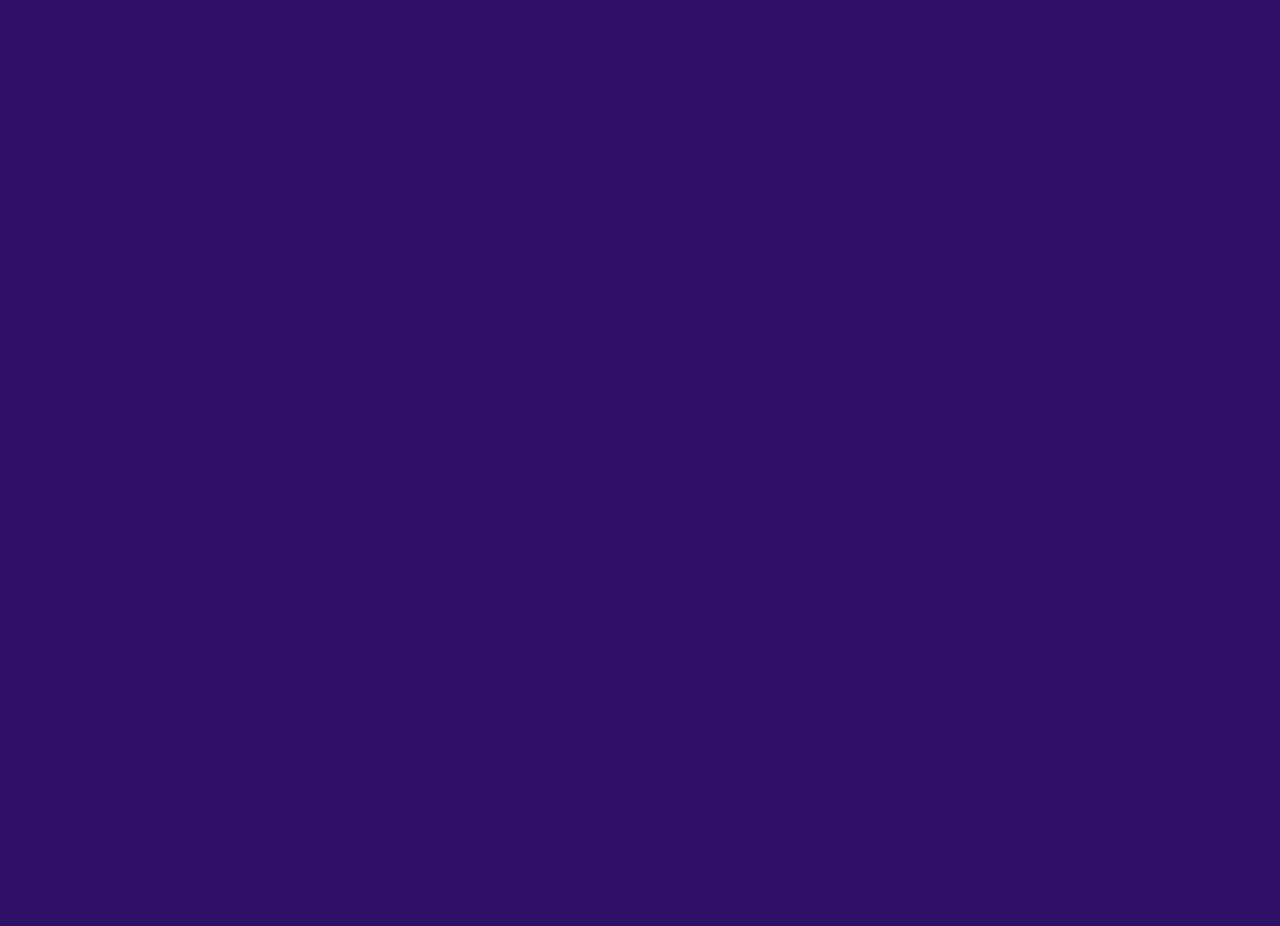
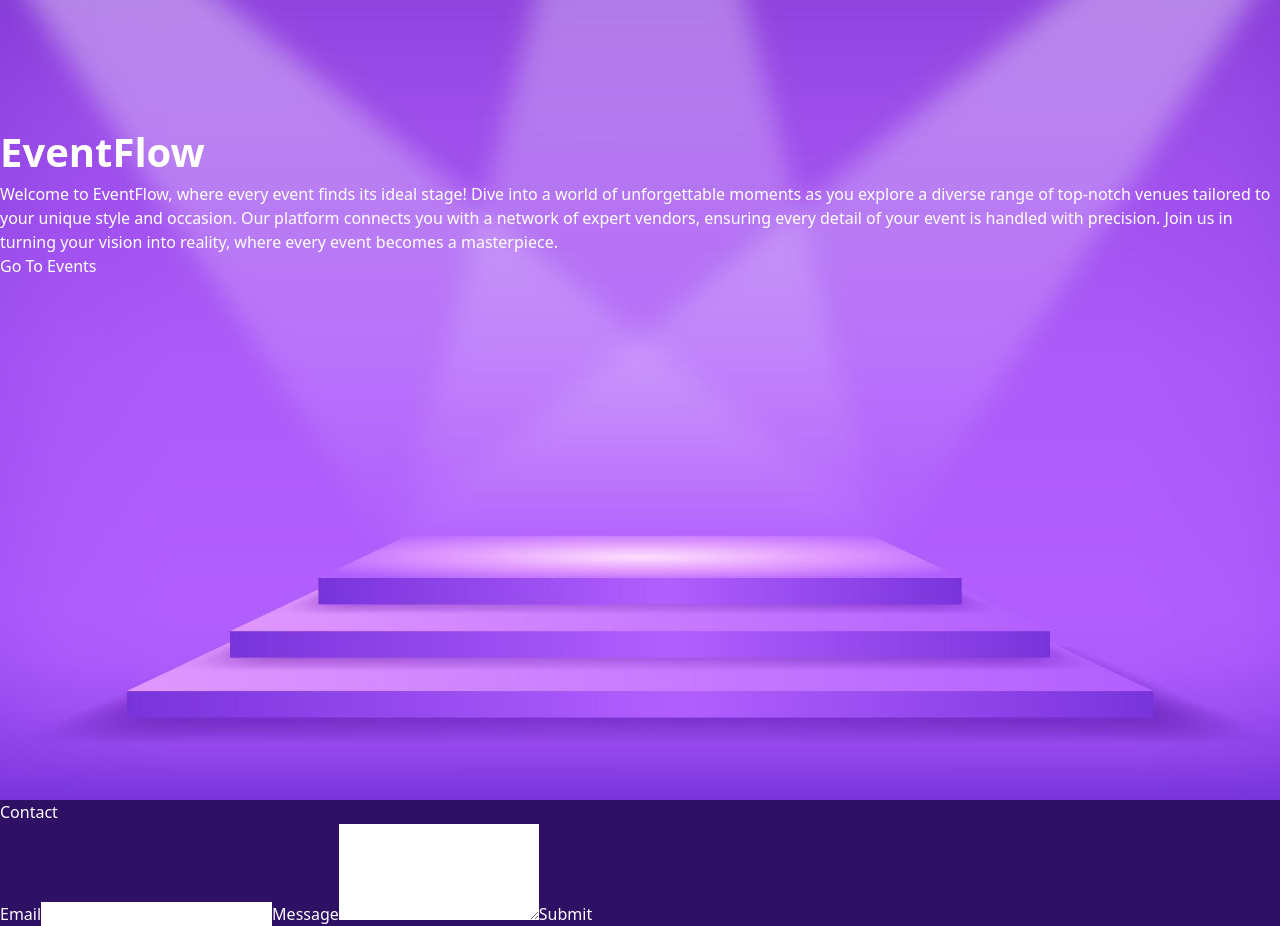
Before and after one commit to Inigojeevan/EventFlow, a Next.js app: page / in a window 1280 px wide. Shown: the part 600-1526 px from the top of the page. Before the commit the page ends 800 px from the top, so only its background shows below. Built offline with nearby package versions, Linux system fonts and the light colour scheme.

Commit message:
style: updated home page layout

```diff
--- a/components/layouts/DashboardLayout.tsx
+++ b/components/layouts/DashboardLayout.tsx
@@ -9,7 +9,7 @@ const DashboardLayout = (props: { children: ReactNode }) => {
   return (
     <div className="w-screen h-[90vh] flex flex-col">
       <div className="mt-3 p-5 flex flex-row">
-        <p className="text-white text-3xl font-semibold ml-16">Overview</p>
+        <p className="text-white text-3xl font-semibold ml-14">Overview</p>
         <p className="text-white text-2xl font-semibold ml-auto mr-10">{currentDate}</p>
       </div>
       <div className="flex flex-row pr-5">
--- a/pages/admin/events/index.tsx
+++ b/pages/admin/events/index.tsx
@@ -23,6 +23,7 @@ const AdminEventsPage = ({ events }: { events: AdminEvent[] }) => {
     "Id",
     "Title",
     "Genre",
+    "Description",
     "Host",
     "Event_Date",
     "Event_Time",
--- a/pages/api/admin/events/index.ts
+++ b/pages/api/admin/events/index.ts
@@ -19,7 +19,7 @@ export const events: AdminEvent[] = [
     Title: "Event 2",
     Genre: "Technical",
     Image: "/images/technical.jpg",
-    Description: "This is a description",
+    Description: "This is a description detail",
     Host: "This is a host detail",
     Event_Date: "This is a event date",
     Event_Time: "This is a event time",
--- a/pages/events/index.tsx
+++ b/pages/events/index.tsx
@@ -6,7 +6,7 @@ const EventsPage = () => {
       id: 1,
       title: "Event 1",
       genre: "Comedy",
-      image: "/images/comedy.jpg", //this would be changed by the host while adding events
+      image: "/images/comedy.jpg",
     },
     {
       id: 2,
@@ -30,9 +30,9 @@ const EventsPage = () => {
 
   return (
     <div className="flex justify-center">
-      <div className="mt-20 p-8 flex items-center flex-col">
+      <div className="mt-20 p-8 flex items-center flex-col sm:w-full">
         <h1 className="text-white">All Events</h1>
-        <div className="mt-12 grid grid-cols-4 gap-5">
+        <div className="mt-12 grid grid-cols-1 sm:grid-cols-2 lg:grid-cols-4 gap-7">
           {events.map(event => (
             <Event eventId={event.id} title={event.title} genre={event.genre} image={event.image} key={event.id} />
           ))}
--- a/pages/index.tsx
+++ b/pages/index.tsx
@@ -1,8 +1,72 @@
+import Link from "next/link";
+import styles from "../styles/home.module.css";
+import React, { useRef, useState } from "react";
+
 const HomePage = () => {
+
+  const [contact, setContact] = useState({
+    contactemail: "",
+    message: "",
+  })
+
+  const emailRef = useRef<HTMLInputElement>(null)
+  const messageRef = useRef<HTMLTextAreaElement>(null)
+
+  if(emailRef.current){
+    emailRef.current.value = contact?.contactemail || "";
+  }
+
+  if(messageRef.current){
+    messageRef.current.value = contact?.message || "";
+  }
+
+  const handleChange = (e: React.ChangeEvent<HTMLInputElement | HTMLTextAreaElement>) => {
+    const { name, value } = e.target;
+    setContact({ ...contact, [name]: value });
+  }
+
+  const handleSubmit = (e: React.FormEvent) => {
+    e.preventDefault();
+    setContact({ contactemail: "", message: "" });
+  };
+
   return (
-    <div className="w-full h-full flex">
-      <div className="mt-20">
-        <h1>EventFlow</h1>
+    <div className="w-full h-full flex flex-col">
+      <div className={`mt-20 ${styles.home} w-full h-[90vh] md:h-screen shadow-md shadow-fuchsia-600`}>
+        <div className="p-5 bg-opacity-25 border-2 border-fuchsia-600 bg-black shadow-gray-800 shadow-lg w-full md:w-2/3 h-[60%] md:h-[70%] rounded-2xl flex justify-center flex-col gap-5 md:gap-10 items-center">
+          <h1 className="text-white decoration-white underline h-fit text-2xl md:text-4xl lg:text-5xl xl:text-6xl duration-200 ease-in-out hover:text-violet-300">
+            EventFlow
+          </h1>
+          <p className="p-3 text-white text-sm md:text-lg lg:text-2xl xl:text-2xl font-semibold">
+            Welcome to <span className="text-fuchsia-400">EventFlow</span>, where every event finds its ideal stage!
+            Dive into a world of unforgettable moments as you explore a diverse range of top-notch venues tailored to
+            your unique style and occasion. Our platform connects you with a network of expert vendors, ensuring every
+            detail of your event is handled with precision. Join us in turning your vision into reality, where every
+            event becomes a masterpiece.
+          </p>
+          <div className="flex flex-col md:flex-row justify-center md:justify-between gap-3 w-full md:w-full">
+            <Link
+              href="events"
+              className="bg-violet-950 w-full md:w-full h-10 md:h-12 rounded-xl flex justify-center items-center text-base md:text-lg font-bold duration-150 ease-in-out hover:shadow-fuchsia-500 shadow-md border-2 hover:text-fuchsia-500 hover:border-fuchsia-600"
+            >
+              Go To Events
+            </Link>
+          </div>
+        </div>
+      </div>
+      <div className="bg-inherit w-full flex justify-center items-center mt-10 mb-5">
+        <div className="flex justify-center items-center flex-col bg-black bg-opacity-40 p-5 w-2/5 rounded-xl">
+          <p className="text-white mt-10 font-semibold md:text-4xl lg:text-5xl xl:text-6xl duration-200 ease-in-out hover:text-violet-300">
+            Contact
+          </p>
+          <form onSubmit={handleSubmit} className="flex w-fit flex-col justify-center items-center mt-10 gap-5">
+            <label className="mr-auto" htmlFor="email">Email</label>
+            <input ref={emailRef} onChange={handleChange} type="email" name="contactemail" className="pl-5 bg-black bg-opacity-50 outline-none focus:shadow-fuchsia-600 border-2 shadow-md  w-60 h-10 rounded-xl" />
+            <label className="mr-auto" htmlFor="message">Message</label>
+            <textarea ref={messageRef} onChange={handleChange} name="message" className="pl-5 pt-2 bg-black bg-opacity-50 outline-none focus:shadow-fuchsia-600 border-2 shadow-md  w-60 rounded-xl" rows={4} />
+            <button type="submit" className="bg-white text-black font-semibold p-2 rounded-xl">Submit</button>
+          </form>
+        </div>
       </div>
     </div>
   );
--- /dev/null
+++ b/styles/home.module.css
@@ -0,0 +1,11 @@
+.home {
+    background-image: url("../public/images/background.jpg");
+    background-size: cover;
+    background-position: center;
+    display: flex;
+    flex-direction: column;
+    justify-content: center;
+    align-items: center;
+    height: 150vh;
+    margin-top: 80px;
+  }
```
Also changed, not shown: components/admin/DashEvent.tsx (+49 -3 lines), components/admin/DashTable.tsx (+4 -11 lines), public/images/background.jpg (added).
